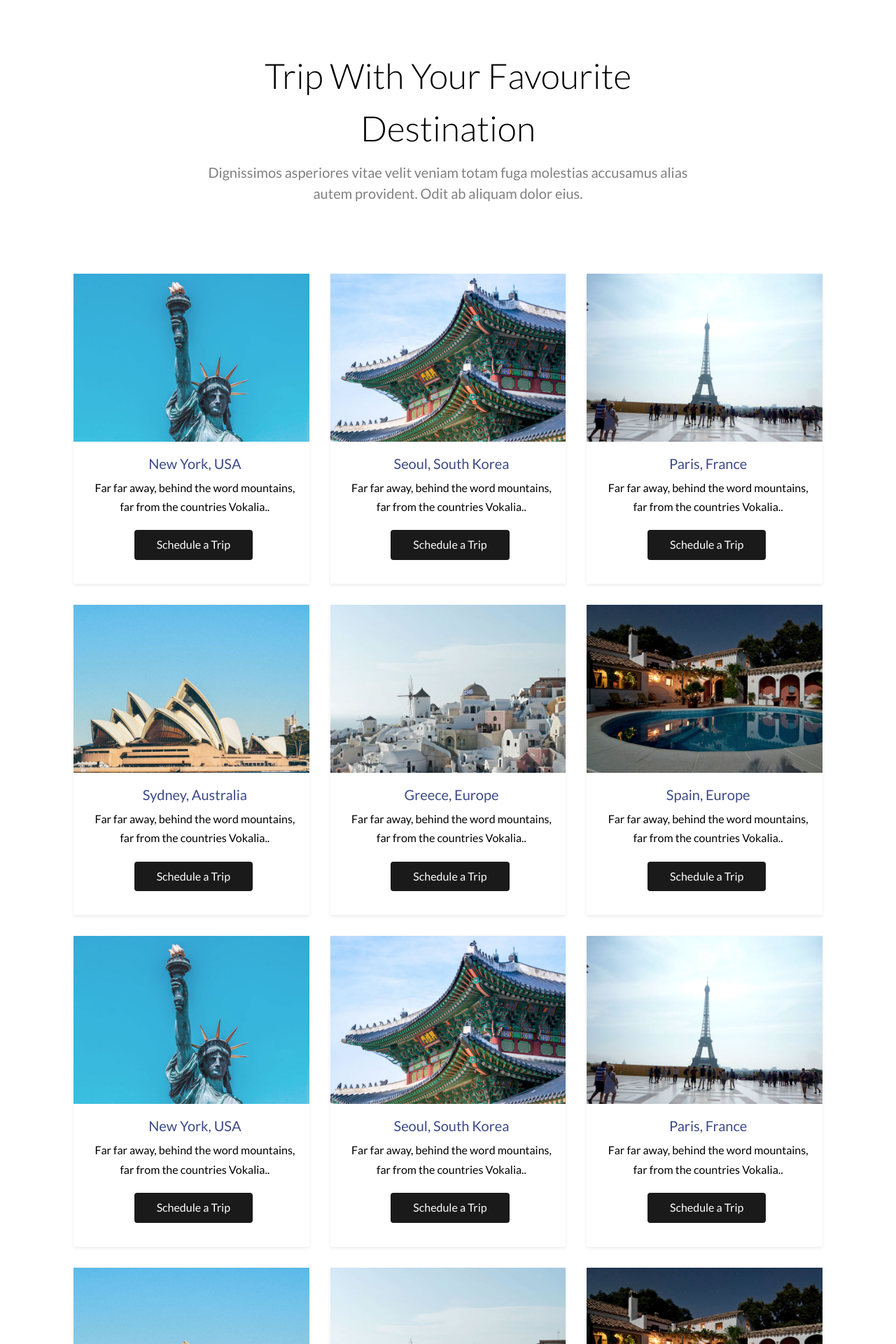
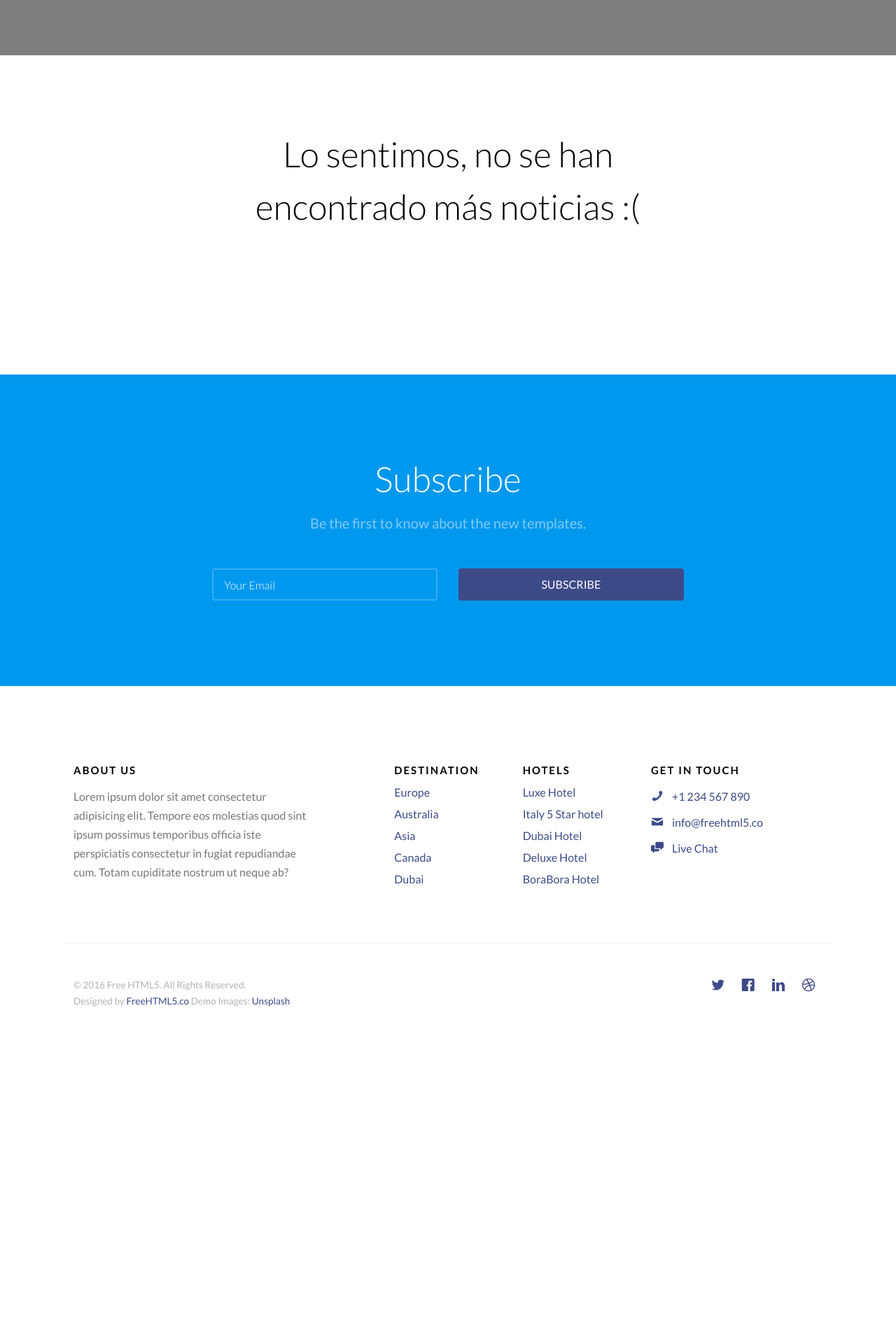
Before and after one commit to LuisaoStuff/Mountains-Are-Calling, a Flask app: template templates/noticias.html in a window 1280 px wide. Shown: the part 641-2561 px from the top of the page at 70% size. After the commit the page ends 2079 px from the top, so only its background shows below. Run offline with Flask 2, Linux system fonts and the light colour scheme; the template is opened without the code that fills it: most values are stand-ins (such as "Sample title", 1, 10 or a date in 2020); some web fonts are replaced.

Commit message:
lun may 27 16:52:00 CEST 2019

```diff
--- a/app.py
+++ b/app.py
@@ -50,7 +50,30 @@
 
 @app.route('/noticias',methods=["GET","POST"])
 def noticias():
-    return render_template('noticias.html')
+    NewsKey="24e0c4fdd07b476da1c17cadd5f3222f"
+    NewsParams={"apiKey":NewsKey,"q":"ifsc climbing","sortBy":"popularity"}
+    listanoticias=[]
+    tendencia=[]
+    try:
+        noticias=requests.get('https://newsapi.org/v2/everything',params=NewsParams)
+        if noticias.status_code == 200:
+            doc=noticias.json()
+            tendencia.append(doc["articles"][0]["title"])
+            tendencia.append(doc["articles"][0]["description"])
+            tendencia.append(doc["articles"][0]["url"])
+            tendencia.append(doc["articles"][0]["urlToImage"])
+            for i in range(1,len(doc["articles"])):
+                noticia=[]
+                noticia.append(doc["articles"][i]["title"])
+                noticia.append(doc["articles"][i]["description"])
+                noticia.append(doc["articles"][i]["url"])
+                noticia.append(doc["articles"][i]["urlToImage"])
+                noticia.append(doc["articles"][i]["source"]["name"])
+                listanoticias.append(noticia)
+        numnoticias=len(listanoticias)
+    except:
+        abort(404)
+    return render_template('noticias.html',tendencia=tendencia,listanoticias=listanoticias,numnoticias=numnoticias)
 
 @app.route('/busqueda/blablacar',methods=["GET","POST"])
 def blablacar():
--- a/templates/home.html
+++ b/templates/home.html
@@ -53,6 +53,7 @@
 <style>
     #logo {width: 95%; margin-left: -5%;}
     #videoheader {width: 130%; position: absolute; top: 0;left: 0; right: 0}
+    #titul {margin-top: 7%}
   </style>
   </head>
   <body>
--- a/templates/noticias.html
+++ b/templates/noticias.html
@@ -50,7 +50,15 @@
 	<!--[if lt IE 9]>
 	<script src="../static/js/respond.min.js"></script>
 	<![endif]-->
+	<style>
 
+	#pichead{height:100%; position:absolute;top: 0;left: 0; right: 0;margin-bottom: 10%; margin-left:20%;margin-right: 20%;}
+	#videoheader {width: 100%; position: absolute; top: 0;left: 0; right: 0;}
+	#titul {margin-top: 7%;}
+	#extra {height: 120%;}
+	#header3 {margin-top: 10%;}
+	#minipic {width: 100%; position:absolute;}
+	</style>
 	</head>
 	<body>
 
@@ -60,7 +68,7 @@
 
 
 	<!-- <div class="page-inner"> -->
-	<nav class="gtco-nav" role="navigation">
+	<nav class="gtco-nav" role="navigation" id="nav5">
 		<div class="gtco-container">
 
 			<div class="row">
@@ -79,15 +87,23 @@
 		</div>
 	</nav>
 
-	<header id="gtco-header" class="gtco-cover gtco-cover-sm" role="banner" style="background-image: url(../static/img/img_6.jpg)">
-		<div class="overlay"></div>
+	<header id="gtco-header" class="gtco-cover gtco-cover-sm" role="banner">
+		<video autoplay muted loop id="videoheader">
+            <source src="../static/vid/header1.mp4" type="video/mp4">
+        </video>
+        <img src="{{tendencia[3]}}" id="pichead" alt="Rock Climber Crushes An …t The Boulder World Cup"></img>
+		<div class="overlay" id="extra"></div>
 		<div class="gtco-container">
 			<div class="row">
 				<div class="col-md-12 col-md-offset-0 text-center">
-					<div class="row row-mt-15em">
+					<div class="row" id="header3">
 
-						<div class="col-md-12 mt-text animate-box" data-animate-effect="fadeInUp">
-							<h1>Destination</h1>
+						<div class="col-md-12 mt-text animate-box" data-animate-effect="fadeInUp" id="header3">
+							<p>"En tendencia"</p>
+							<a href="{{tendencia[2]}}">
+								<h1>{{tendencia[0]}}</h1>
+							</a>
+							<h2>{{tendencia[1]}}</h2>
 						</div>
 
 					</div>
@@ -98,181 +114,30 @@
 	</header>
 
 	<div class="gtco-section">
+			<div class="row">
+	<div class="gtco-section">
 		<div class="gtco-container">
 			<div class="row">
-				<div class="col-md-8 col-md-offset-2 text-center gtco-heading">
-					<h2>Trip With Your Favourite Destination</h2>
-					<p>Dignissimos asperiores vitae velit veniam totam fuga molestias accusamus alias autem provident. Odit ab aliquam dolor eius.</p>
-				</div>
-			</div>
-			<div class="row">
-
+				{% if numnoticias > 0 %}
+					{% for noticia in listanoticias %}
 					<div class="col-lg-4 col-md-4 col-sm-6">
-					<a href="../static/img/img_1.jpg" class="fh5co-card-item image-popup">
+						<a href="{{noticia[2]}}" class="fh5co-card-item">
 							<figure>
-							<div class="overlay"><i class="ti-plus"></i></div>
-							<img src="../static/img/img_1.jpg" alt="Image" class="img-responsive">
+								<div class="overlay" id="extra"><i class="ti-plus"></i></div>
+								<img src="{{noticia[3]}}" alt="Image" class="img-responsive" id="minipic">
 							</figure>
-						<div class="fh5co-text">
-							<h2>New York, USA</h2>
-							<p>Far far away, behind the word mountains, far from the countries Vokalia..</p>
-							<p><span class="btn btn-primary">Schedule a Trip</span></p>
+							<div class="fh5co-text" id="tarjeta">
+								<h2>{{noticia[0]}}</h2>
+								<p><span class="btn btn-primary">{{noticia[4]}}</span></p>
 							</div>
 						</a>
 					</div>
-				<div class="col-lg-4 col-md-4 col-sm-6">
-					<a href="../static/img/img_2.jpg" class="fh5co-card-item image-popup">
-						<figure>
-							<div class="overlay"><i class="ti-plus"></i></div>
-							<img src="../static/img/img_2.jpg" alt="Image" class="img-responsive">
-						</figure>
-						<div class="fh5co-text">
-							<h2>Seoul, South Korea</h2>
-							<p>Far far away, behind the word mountains, far from the countries Vokalia..</p>
-							<p><span class="btn btn-primary">Schedule a Trip</span></p>
+					{% endfor %}
+				{% else %}
+					<div class="col-md-8 col-md-offset-2 text-center gtco-heading">
+						<h2>Lo sentimos, no se han encontrado más noticias :(</h2>
 					</div>
-					</a>
-				</div>
-				<div class="col-lg-4 col-md-4 col-sm-6">
-					<a href="../static/img/img_3.jpg" class="fh5co-card-item image-popup">
-						<figure>
-							<div class="overlay"><i class="ti-plus"></i></div>
-							<img src="../static/img/img_3.jpg" alt="Image" class="img-responsive">
-						</figure>
-						<div class="fh5co-text">
-							<h2>Paris, France</h2>
-							<p>Far far away, behind the word mountains, far from the countries Vokalia..</p>
-							<p><span class="btn btn-primary">Schedule a Trip</span></p>
-						</div>
-					</a>
-				</div>
-
-
-				<div class="col-lg-4 col-md-4 col-sm-6">
-					<a href="../static/img/img_4.jpg" class="fh5co-card-item image-popup">
-						<figure>
-							<div class="overlay"><i class="ti-plus"></i></div>
-							<img src="../static/img/img_4.jpg" alt="Image" class="img-responsive">
-						</figure>
-						<div class="fh5co-text">
-							<h2>Sydney, Australia</h2>
-							<p>Far far away, behind the word mountains, far from the countries Vokalia..</p>
-							<p><span class="btn btn-primary">Schedule a Trip</span></p>
-						</div>
-					</a>
-				</div>
-
-				<div class="col-lg-4 col-md-4 col-sm-6">
-					<a href="../static/img/img_5.jpg" class="fh5co-card-item image-popup">
-						<figure>
-							<div class="overlay"><i class="ti-plus"></i></div>
-							<img src="../static/img/img_5.jpg" alt="Image" class="img-responsive">
-						</figure>
-						<div class="fh5co-text">
-							<h2>Greece, Europe</h2>
-							<p>Far far away, behind the word mountains, far from the countries Vokalia..</p>
-							<p><span class="btn btn-primary">Schedule a Trip</span></p>
-						</div>
-					</a>
-				</div>
-
-				<div class="col-lg-4 col-md-4 col-sm-6">
-					<a href="../static/img/img_6.jpg" class="fh5co-card-item image-popup">
-						<figure>
-							<div class="overlay"><i class="ti-plus"></i></div>
-							<img src="../static/img/img_6.jpg" alt="Image" class="img-responsive">
-						</figure>
-						<div class="fh5co-text">
-							<h2>Spain, Europe</h2>
-							<p>Far far away, behind the word mountains, far from the countries Vokalia..</p>
-							<p><span class="btn btn-primary">Schedule a Trip</span></p>
-						</div>
-					</a>
-				</div>
-
-
-				<div class="col-lg-4 col-md-4 col-sm-6">
-					<a href="../static/img/img_1.jpg" class="fh5co-card-item image-popup">
-						<figure>
-							<div class="overlay"><i class="ti-plus"></i></div>
-							<img src="../static/img/img_1.jpg" alt="Image" class="img-responsive">
-						</figure>
-						<div class="fh5co-text">
-							<h2>New York, USA</h2>
-							<p>Far far away, behind the word mountains, far from the countries Vokalia..</p>
-							<p><span class="btn btn-primary">Schedule a Trip</span></p>
-						</div>
-					</a>
-				</div>
-				<div class="col-lg-4 col-md-4 col-sm-6">
-					<a href="../static/img/img_2.jpg" class="fh5co-card-item image-popup">
-						<figure>
-							<div class="overlay"><i class="ti-plus"></i></div>
-							<img src="../static/img/img_2.jpg" alt="Image" class="img-responsive">
-						</figure>
-						<div class="fh5co-text">
-							<h2>Seoul, South Korea</h2>
-							<p>Far far away, behind the word mountains, far from the countries Vokalia..</p>
-							<p><span class="btn btn-primary">Schedule a Trip</span></p>
-						</div>
-					</a>
-				</div>
-				<div class="col-lg-4 col-md-4 col-sm-6">
-					<a href="../static/img/img_3.jpg" class="fh5co-card-item image-popup">
-						<figure>
-							<div class="overlay"><i class="ti-plus"></i></div>
-							<img src="../static/img/img_3.jpg" alt="Image" class="img-responsive">
-						</figure>
-						<div class="fh5co-text">
-							<h2>Paris, France</h2>
-							<p>Far far away, behind the word mountains, far from the countries Vokalia..</p>
-							<p><span class="btn btn-primary">Schedule a Trip</span></p>
-						</div>
-					</a>
-				</div>
-
-
-				<div class="col-lg-4 col-md-4 col-sm-6">
-					<a href="../static/img/img_4.jpg" class="fh5co-card-item image-popup">
-						<figure>
-							<div class="overlay"><i class="ti-plus"></i></div>
-							<img src="../static/img/img_4.jpg" alt="Image" class="img-responsive">
-						</figure>
-						<div class="fh5co-text">
-							<h2>Sydney, Australia</h2>
-							<p>Far far away, behind the word mountains, far from the countries Vokalia..</p>
-							<p><span class="btn btn-primary">Schedule a Trip</span></p>
-						</div>
-					</a>
-				</div>
-
-				<div class="col-lg-4 col-md-4 col-sm-6">
-					<a href="../static/img/img_5.jpg" class="fh5co-card-item image-popup">
-						<figure>
-							<div class="overlay"><i class="ti-plus"></i></div>
-							<img src="../static/img/img_5.jpg" alt="Image" class="img-responsive">
-						</figure>
-						<div class="fh5co-text">
-							<h2>Greece, Europe</h2>
-							<p>Far far away, behind the word mountains, far from the countries Vokalia..</p>
-							<p><span class="btn btn-primary">Schedule a Trip</span></p>
-						</div>
-					</a>
-				</div>
-
-				<div class="col-lg-4 col-md-4 col-sm-6">
-					<a href="../static/img/img_6.jpg" class="fh5co-card-item image-popup">
-						<figure>
-							<div class="overlay"><i class="ti-plus"></i></div>
-							<img src="../static/img/img_6.jpg" alt="Image" class="img-responsive">
-						</figure>
-						<div class="fh5co-text">
-							<h2>Spain, Europe</h2>
-							<p>Far far away, behind the word mountains, far from the countries Vokalia..</p>
-							<p><span class="btn btn-primary">Schedule a Trip</span></p>
-						</div>
-					</a>
-				</div>
+				{% endif %}
 
 			</div>
 		</div>
```
Also changed, not shown: templates/busqueda.html (+4 -4 lines). Lines whose indentation alone changed are shown as unchanged.
